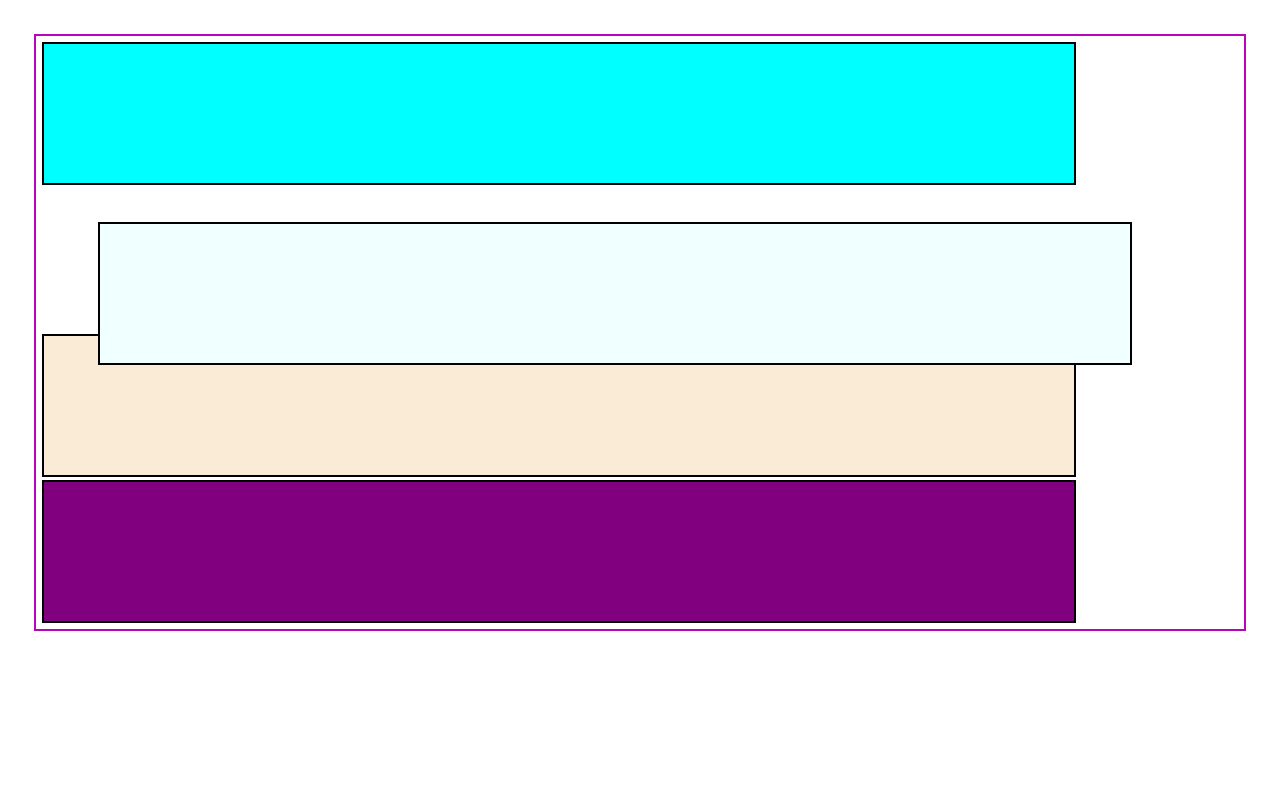
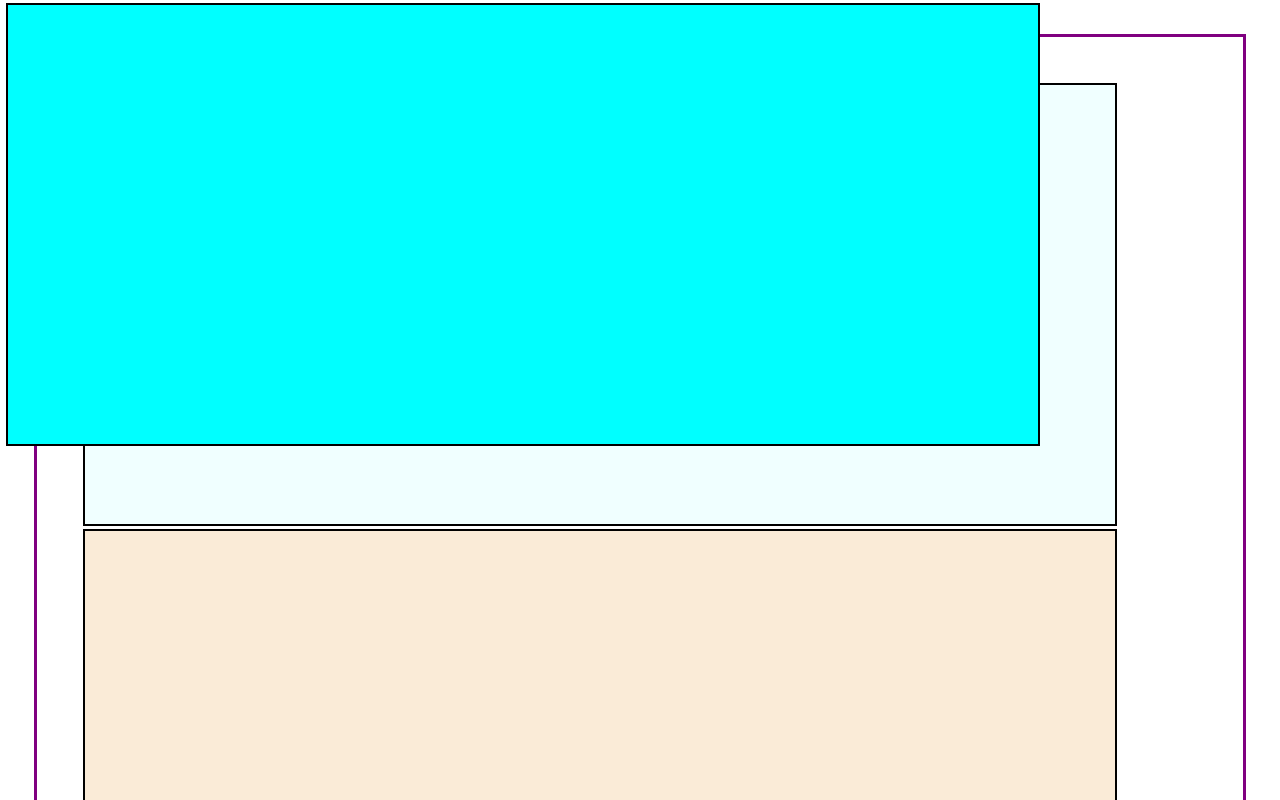
Before and after one commit to Ayush-r-018/Web_Dev, a plain HTML site: page Folder 28/index.html in a window 1280 px wide. Shown: the top 800 px of the page. Drawn offline with Linux system fonts and the light colour scheme.

Commit message:
Updated Folder 28

```diff
--- a/Folder 28/index.html
+++ b/Folder 28/index.html
@@ -11,37 +11,56 @@
             padding: 0;
         }
 
+        .box {
+            height: 433px;
+            width: 80vw;
+            padding: 3px;
+            margin: 3px;
+            border: 2px solid black;
+        }
+
         .box1 {
             background-color: aqua;
+            /* position: sticky;
+            top: 0px;
+            height: 111px;
+            width: 100%;
+            margin: 0;
+            padding: 0; */
+            position: absolute;
+            top: 0px;
+            left: 3px;
         }
 
         .box2 {
             background-color: azure;
-            position: relative;
+            /* position: relative;
             top: 34px;
-            left: 56px;
+            left: 56px; */
         }
 
         .box3 {
             background-color: antiquewhite;
+            /* position: fixed;
+            bottom: 0px;
+            left: 8vw;
+            height: 111px; */
         }
 
         .box4 {
             background-color: purple;
         }
 
-        .box {
-            height: 133px;
-            width: 80vw;
-            margin: 3px;
-            border: 2px solid black;
-            padding: 3px;
-        }
+        .parent {
+            padding: 43px;
+            margin: 34px;
+            border: 3px solid purple;
+            /* position: relative; */
 
-        .parent {
-            padding: 3px;
-            margin: 34px;
-            border: 2px solid rgb(183, 6, 183);
+
+            /* Exception: transform: translate(0); */
+            /* filter: invert(0); */
+            /* perspective: 0em; */
         }
     </style>
 </head>
```
